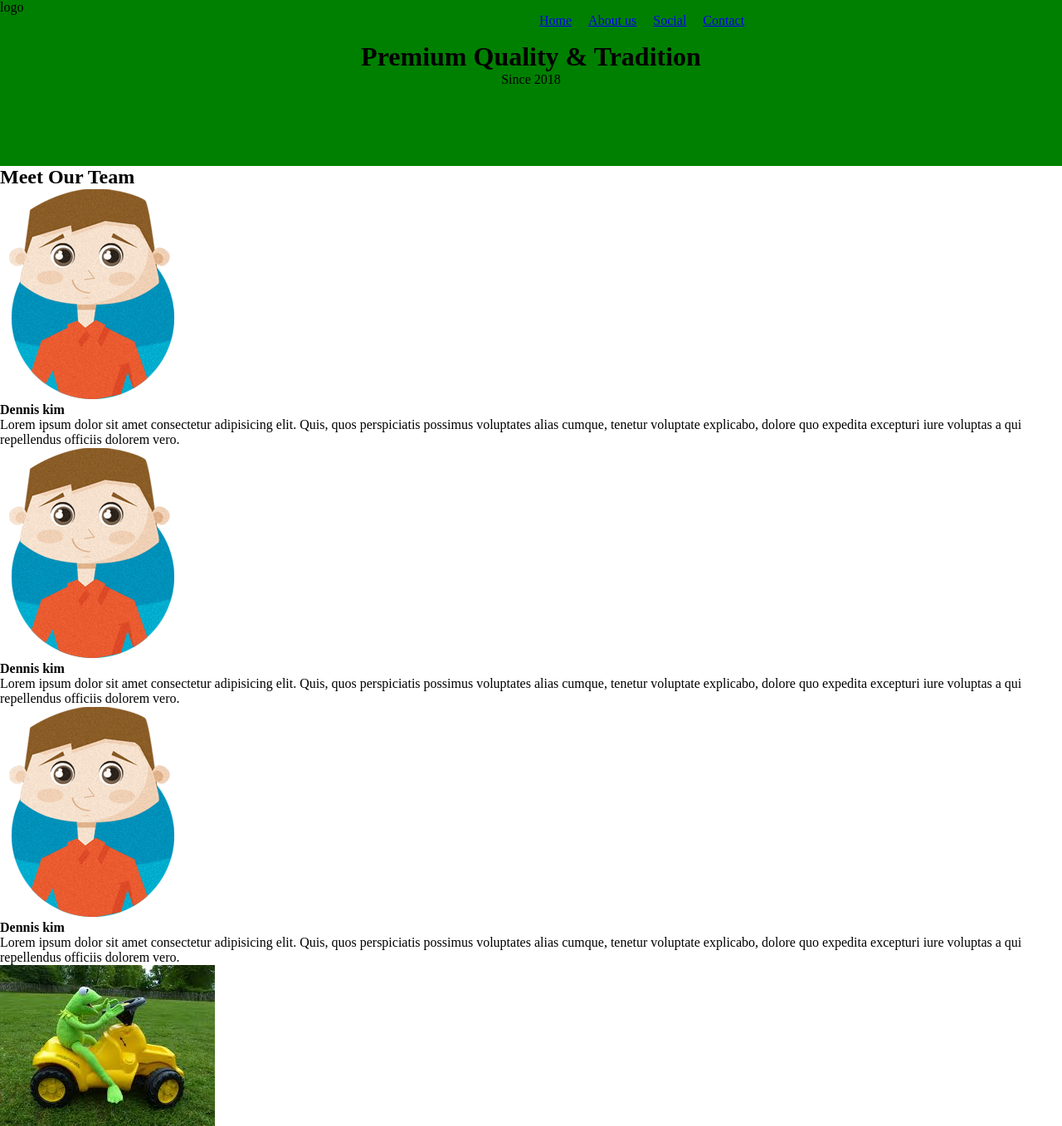
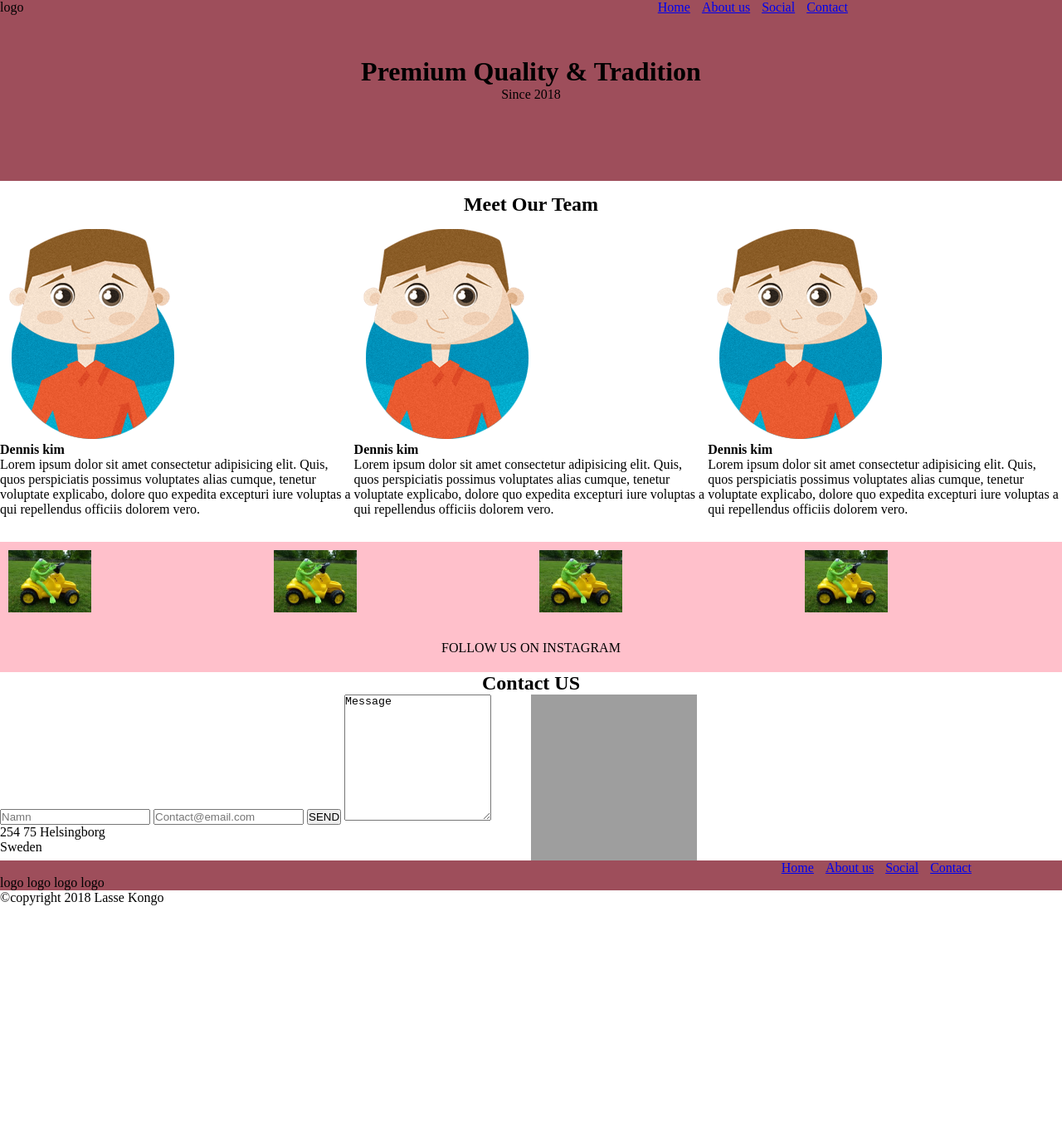
Before and after one commit to Hatrax/fancy-onepage, a plain HTML site: page index.html in a window 1280 px wide. Shown: the top 1357 px of the page at 83% size. After the commit the page ends 1091 px from the top, so only its background shows below. Drawn offline with Linux system fonts and the light colour scheme; some packages are replaced by stand-ins of ours; grey boxes are pictures that could not be loaded.

Commit message:
workinonit

```diff
--- a/index.html
+++ b/index.html
@@ -6,12 +6,11 @@
     <meta name="viewport" content="width=device-width, initial-scale=1.0">
     <meta http-equiv="X-UA-Compatible" content="ie=edge">
     <link rel="stylesheet" href="style.css">
-    <title>Document</title>
+    <title>Fancy-onepage</title>
 </head>
 
 <body>
-    <div class="top">
-        <div class="menubar">
+    <div class="menubar">
             <div class="logo"><p>logo</p></div>
             <div class="menu">
                 <ul>
@@ -30,6 +29,7 @@
                 </ul>
             </div>
         </div>
+    <div class="top">
         <div class="header">
             <h1>Premium Quality &amp; Tradition</h1>
             <p>Since 2018</p>
@@ -40,7 +40,7 @@
             <h2>Meet Our Team</h2>
         </div>
         <div class="team-img">
-            <div class="profil-pic">
+            <div class="profil-pic1">
                 <img src="img/Profile.png">
                 <div class="profil-text">
                     <h4>Dennis kim</h4>
@@ -49,7 +49,7 @@
                         officiis dolorem vero.</p>
                 </div>
             </div>
-            <div class="profil-pic">
+            <div class="profil-pic2">
                 <img src="img/Profile.png">
                 <div class="profil-text">
                     <h4>Dennis kim</h4>
@@ -58,7 +58,7 @@
                         officiis dolorem vero.</p>
                 </div>
             </div>
-            <div class="profil-pic">
+            <div class="profil-pic3">
                 <img src="img/Profile.png">
                 <div class="profil-text">
                     <h4>Dennis kim</h4>
@@ -71,16 +71,16 @@
     </div>
     <div class="lib">
         <div class="lib-pic">
-            <div class="picutre-lib">
+            <div class="picture-lib1">
                 <img src="img/klippa.jpg">
             </div>
-            <div class="picutre-lib">
+            <div class="pivture-lib2">
                 <img src="img/klippa.jpg">
             </div>
-            <div class="picutre-lib">
+            <div class="picture-lib3">
                 <img src="img/klippa.jpg">
             </div>
-            <div class="picutre-lib">
+            <div class="picture-lib4">
                 <img src="img/klippa.jpg">
             </div>
         </div>
@@ -88,10 +88,10 @@
             <p>FOLLOW US ON INSTAGRAM</p>
         </div>
     </div>
+    <div class="contact-text">
+            <h2>Contact US</h2>
+    </div>
     <div class="contact">
-        <div class="contact-text">
-            <h2>Contact US</h2>
-        </div>
         <div class="textmessage">
             <input type="text" placeholder="Namn">
             <input type="text" placeholder="Contact@email.com">
@@ -114,11 +114,6 @@
                     <a href="#">About us</a>
                 </li>
                 <li>
-                    <div class="logo">
-                        <img src="img/logo.png">
-                    </div>
-                </li>
-                <li>
                     <a href="#">Social</a>
                 </li>
                 <li>
@@ -127,16 +122,16 @@
             </ul>
         </div>
         <div class="logo">
-            <img src="img/logo.png">
+            <p>logo</p>
         </div>
         <div class="logo">
-            <img src="img/logo.png">
+            <p>logo</p>
         </div>
         <div class="logo">
-            <img src="img/logo.png">
+            <p>logo</p>
         </div>
         <div class="logo">
-            <img src="img/logo.png">
+            <p>logo</p>
         </div>
     </div>
     <footer>&copy;copyright 2018 Lasse Kongo</footer>
--- a/style.css
+++ b/style.css
@@ -2,42 +2,89 @@
     margin: 0;
     padding: 0;
 }
-body {
+.menubar {
     width: 100%;
-}
-.top {
-    width: 100%;
-    background-color: green;
-    display: flex;
-    flex-direction: column;
-    height: 200px;
-    align-items: flex-start;
-}
-.menubar {
-    display: flex;
-    align-self: stretch;
-}
-.logo {
-    flex: 1;
-}
-.menu {
-    display: flex;
-    flex: 1;
-    height: 50px;
+    display: grid;
+    grid-template-rows: auto;
+    grid-template-columns: repeat(2, auto);
+    grid-template-areas: "logo menu";
+    background-color: rgb(158, 78, 91);
 }
 .menu ul {
-    display: flex;
-    flex-flow: row wrap;
+    grid-area: menu;
+    text-align: center;
     list-style: none;
-    align-self: center;
-    justify-self: center;
 }
 .menu ul li {
-     text-align: center;
-     margin: 10px;
+    display: inline;
+    padding: 5px;
 }
 .header {
     text-align: center;
-     align-self: center;
-     justify-self: flex-end;
+    background-color: rgb(158, 78, 91);
+    height: 100px;
+    padding: 50px;
 }
+.team-text {
+    text-align: center;
+    padding: 15px;
+}
+.team-img {
+    padding-bottom: 30px;
+    display: grid;
+    grid-template-rows: auto;
+    grid-template-columns: repeat(3,33.33%);
+    grid-template-areas: "profile-pic1 profile-pic2 profile-pic3"
+}
+
+.lib-pic {
+    background-color: pink;
+    display: grid;
+    grid-template-rows: auto;
+    grid-template-columns: repeat(4, 25%);
+    grid-template-areas: "picture-lib1 picture-lib2 picture-lib3 picture-lib4"
+}
+.lib-pic img {
+    padding: 10px;
+    width: 100px;
+}
+.lib-button {
+    padding: 20px;
+    text-align: center;
+    background-color: pink;
+}
+.contact-text {
+     text-align: center;
+}
+.contact {
+    display: grid;
+    grid-template-rows: auto;
+    grid-template-columns: repeat(2, 50%);
+    grid-template-areas: "textmessege gmap"
+}
+.homebar {
+    background-color: rgb(158, 78, 91)
+}
+.menu2 {
+    width: 100%;
+    display: grid;
+    grid-template-rows: auto;
+    grid-template-columns: repeat(3, auto);
+    grid-template-areas: "menu2 logo menu2";
+    background-color: rgb(158, 78, 91);
+}
+.menu2 ul {
+    grid-area: menu;
+    text-align: center;
+    list-style: none;
+}
+.menu2 ul li {
+    display: inline;
+    padding: 5px;
+}
+.logo {
+    display: inline-block;
+}
+.logo p {
+    align-items: center;
+}
```
